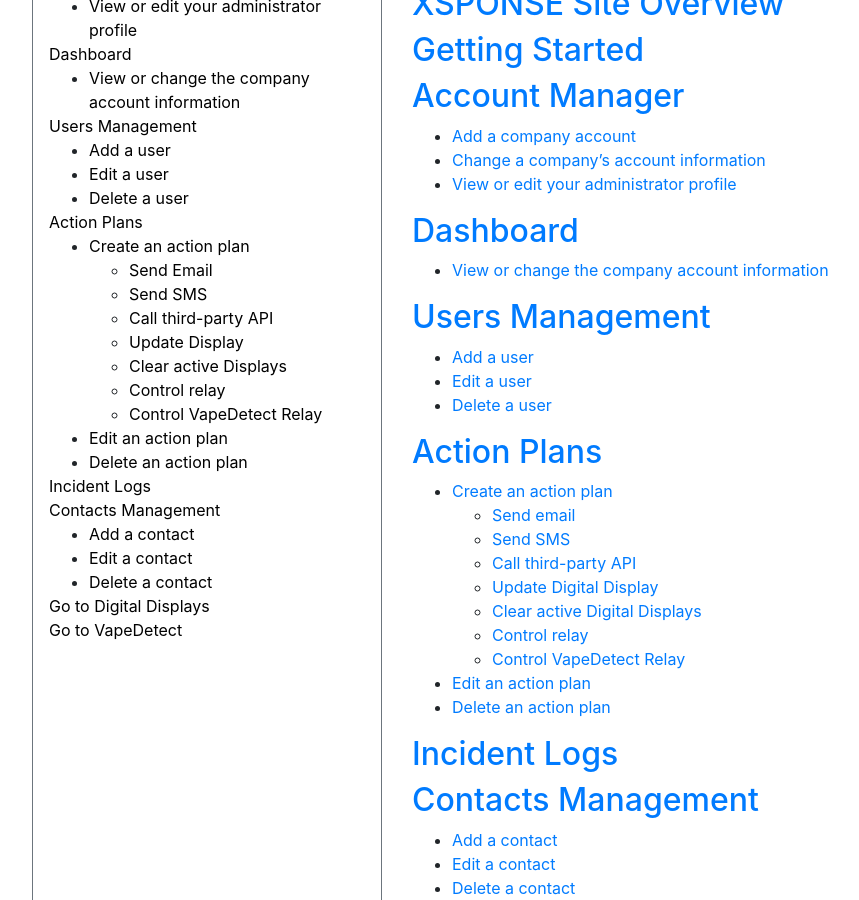
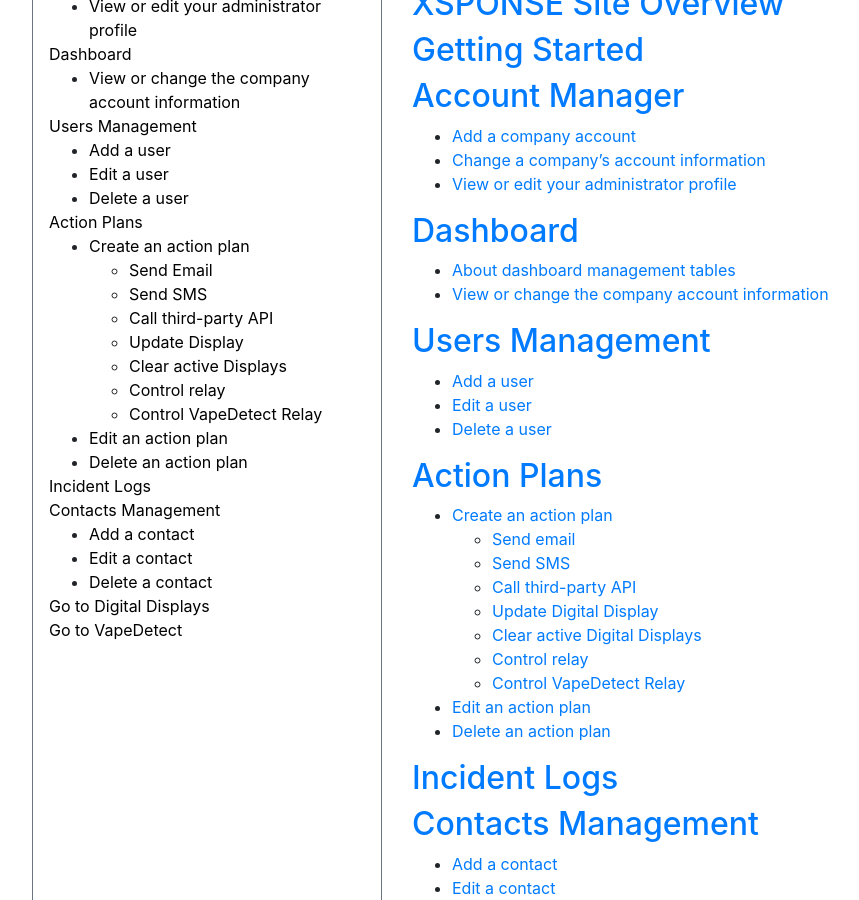
Before and after one commit to NrsSystems/docs, a Jekyll site: the page built from general-ops/index.md, in a window 1280 px wide and 900 px high, scrolled down 510 px. Shown: the whole window, without its empty margins (53-912 px from the left). Built offline with Jekyll 4.4.1, drawn with Linux system fonts in a browser that asks for light colours; our own code applies the rules of GitHub Pages for plain Markdown files.

Commit message:
Update index.md
Added a new subheading to the Dashboard section.

```diff
--- a/general-ops/index.md
+++ b/general-ops/index.md
@@ -16,6 +16,7 @@ See the [Digital Displays section](../digital-displays/index.md) or the [VapeDet
 - [View or edit your administrator profile](account-manager.md#view-or-edit-your-administrator-profile)
 
 ## [Dashboard](dashboard.md)
+- [About dashboard management tables](dashboard.md#about-dashboard-management-tables)
 - [View or change the company account information](dashboard.md#view-or-change-the-company-account-information)
 
 ## [Users Management](users-management.md)
```
